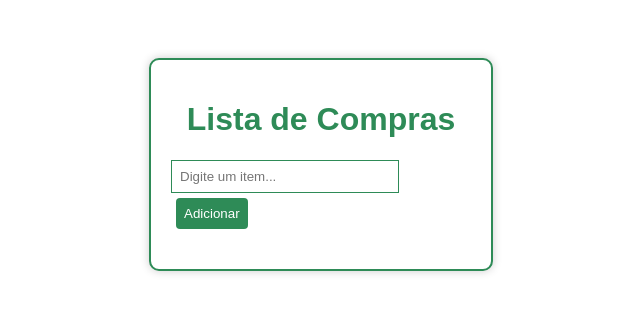
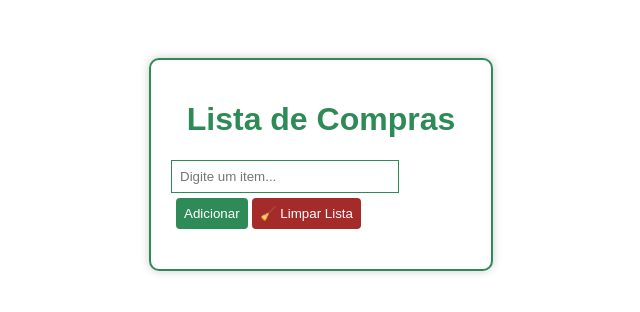
Before and after one commit to Matheus1655/lista-de-compras, a plain HTML site: page index.html in a window 1280 px wide. Shown: the whole page, without its empty margins (319-959 px from the left). Drawn offline with Linux system fonts and the light colour scheme.

Commit message:
Update index.html

```diff
--- a/index.html
+++ b/index.html
@@ -11,10 +11,9 @@
     <h1>Lista de Compras</h1>
     <input type="text" id="itemInput" placeholder="Digite um item..."/>
     <button onclick="adicionarItem()">Adicionar</button>
-
+    <button id="limpar" onclick="limparLista()">🧹 Limpar Lista</button>
     <ul id="lista"></ul>
   </div>
-
   <script src="script.js"></script>
 </body>
 </html>
```
